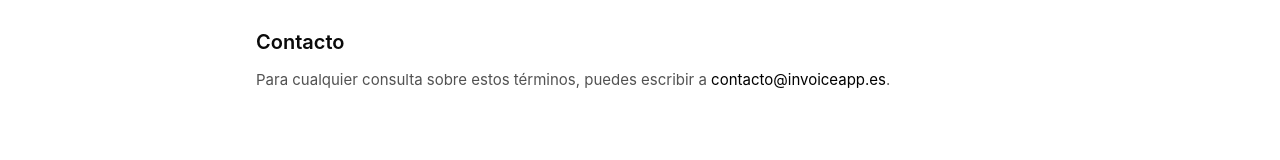
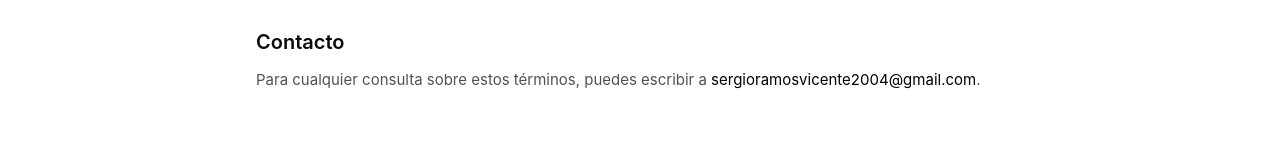
Before and after one commit to sergioramosv/invoiceapp, a Next.js app: page /tos in a window 1280 px wide. Shown: the part 2717-2877 px from the top of the page. Built offline with nearby package versions, Linux system fonts and the light colour scheme; no server answers.

Commit message:
fix: cambiar todos los emails a sergioramosvicente2004@gmail.com

```diff
--- a/src/app/(marketing)/legal-notice/page.tsx
+++ b/src/app/(marketing)/legal-notice/page.tsx
@@ -38,7 +38,7 @@ export default function LegalNoticePage() {
             <ul className="mt-3 space-y-1.5 list-none">
               <li><strong className="text-text">Titular:</strong> InvoiceApp (SRSoftware)</li>
               <li><strong className="text-text">Responsable:</strong> Sergio Ramos Vicente</li>
-              <li><strong className="text-text">Email de contacto:</strong> contacto@invoiceapp.es</li>
+              <li><strong className="text-text">Email de contacto:</strong> sergioramosvicente2004@gmail.com</li>
               <li><strong className="text-text">Sitio web:</strong> https://invoiceapp.es</li>
             </ul>
           </section>
--- a/src/app/(marketing)/privacy-policy/page.tsx
+++ b/src/app/(marketing)/privacy-policy/page.tsx
@@ -32,7 +32,7 @@ export default function PrivacyPolicyPage() {
             <ul className="space-y-1.5 list-none">
               <li><strong className="text-text">Titular:</strong> InvoiceApp (SRSoftware)</li>
               <li><strong className="text-text">Responsable:</strong> Sergio Ramos Vicente</li>
-              <li><strong className="text-text">Email de contacto:</strong> contacto@invoiceapp.es</li>
+              <li><strong className="text-text">Email de contacto:</strong> sergioramosvicente2004@gmail.com</li>
               <li><strong className="text-text">Sitio web:</strong> https://invoiceapp.es</li>
             </ul>
           </section>
@@ -218,10 +218,10 @@ export default function PrivacyPolicyPage() {
             <p className="mt-3">
               Para ejercer cualquiera de estos derechos, envía un email a{' '}
               <a
-                href="mailto:contacto@invoiceapp.es"
+                href="mailto:sergioramosvicente2004@gmail.com"
                 className="text-primary hover:underline"
               >
-                contacto@invoiceapp.es
+                sergioramosvicente2004@gmail.com
               </a>{' '}
               indicando tu solicitud. Responderemos en un plazo máximo de 30
               días.
@@ -279,10 +279,10 @@ export default function PrivacyPolicyPage() {
               Para cualquier consulta relacionada con la privacidad o el
               tratamiento de tus datos, puedes escribir a{' '}
               <a
-                href="mailto:contacto@invoiceapp.es"
+                href="mailto:sergioramosvicente2004@gmail.com"
                 className="text-primary hover:underline"
               >
-                contacto@invoiceapp.es
+                sergioramosvicente2004@gmail.com
               </a>
               .
             </p>
--- a/src/app/(marketing)/tos/page.tsx
+++ b/src/app/(marketing)/tos/page.tsx
@@ -167,7 +167,7 @@ export default function TermsOfServicePage() {
               de un pago único, ofrecemos una garantía de devolución de 30 días
               naturales desde la fecha de compra. Si no estás satisfecho con el
               servicio, puedes solicitar un reembolso completo dentro de ese
-              plazo escribiendo a contacto@invoiceapp.es. Transcurridos los 30
+              plazo escribiendo a sergioramosvicente2004@gmail.com. Transcurridos los 30
               días, no se realizarán reembolsos.
             </p>
           </section>
@@ -242,10 +242,10 @@ export default function TermsOfServicePage() {
             <p>
               Para cualquier consulta sobre estos términos, puedes escribir a{' '}
               <a
-                href="mailto:contacto@invoiceapp.es"
+                href="mailto:sergioramosvicente2004@gmail.com"
                 className="text-primary hover:underline"
               >
-                contacto@invoiceapp.es
+                sergioramosvicente2004@gmail.com
               </a>
               .
             </p>
--- a/src/app/api/invoices/send-email/route.ts
+++ b/src/app/api/invoices/send-email/route.ts
@@ -12,7 +12,7 @@ export async function POST(request: Request) {
   try {
     const resend = getResend()
     await resend.emails.send({
-      from: 'InvoiceApp <noreply@invoiceapp.es>',
+      from: 'InvoiceApp <sergioramosvicente2004@gmail.com>',
       to: recipientEmail,
       subject: subject || 'Factura adjunta',
       html: `<div style="font-family:sans-serif;max-width:600px;margin:0 auto;padding:20px">
--- a/src/lib/emails.ts
+++ b/src/lib/emails.ts
@@ -1,6 +1,6 @@
 import { getResend } from './resend'
 
-const FROM_EMAIL = 'InvoiceApp <noreply@invoiceapp.com>'
+const FROM_EMAIL = 'InvoiceApp <sergioramosvicente2004@gmail.com>'
 
 function baseLayout(content: string): string {
   return `
```
Also changed, not shown: tsconfig.json (+27 -6 lines).
